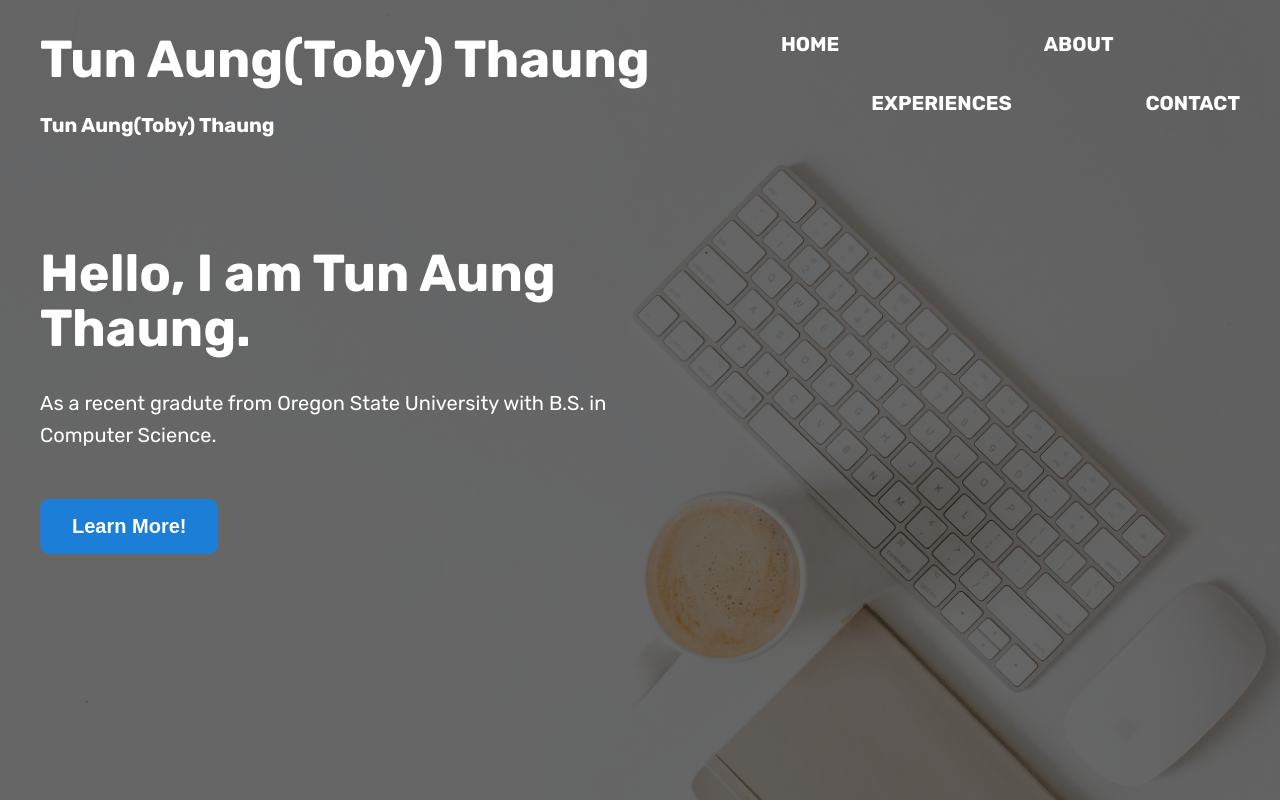
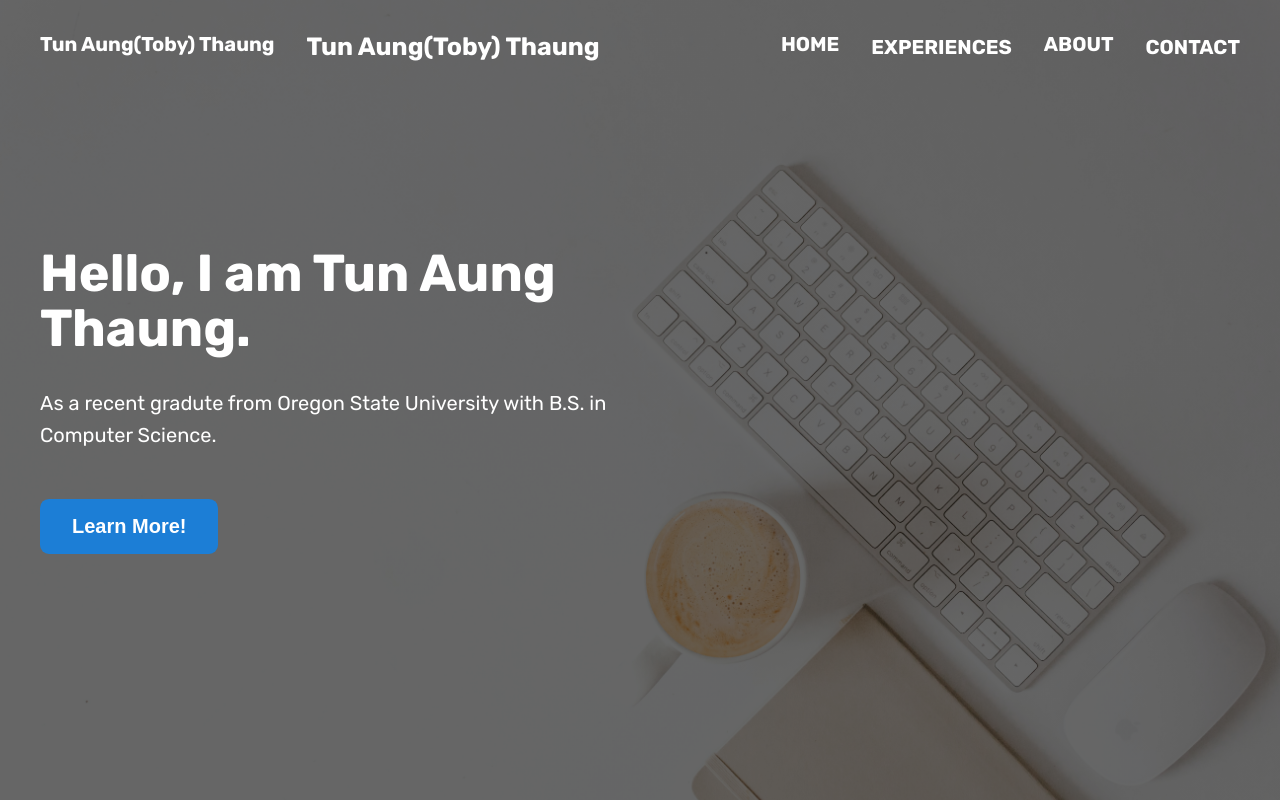
Before and after one commit to toby12352/toby12352.github.io, a website: page index.html in a window 1280 px wide. Shown: the top 802 px of the page. Drawn offline with Linux system fonts and the light colour scheme.

Commit message:
Changes made

```diff
--- a/css/style.css
+++ b/css/style.css
@@ -37,6 +37,10 @@
   /* background-image: linear-gradient(red, blue); */
   /* background-color: green; */
   padding-top: 32px;
+}
+
+#username{
+  font-size: 25px;
 }
 
 .navi-links {
--- a/index.html
+++ b/index.html
@@ -22,13 +22,11 @@
   <body>
     <header>
       <nav class="container">
-        <div>
-          <h1>
-            <a class="navi-link" href="about.html">Tun Aung(Toby) Thaung</a>
-            <button class="navi-link navi-button navi-button-contact">
+        <div class="navi-links">
+            <a class="navi-link" href="index.html">Tun Aung(Toby) Thaung</a>
+            <button id="username" class="navi-link navi-button navi-button-contact">
               Tun Aung(Toby) Thaung
             </button>
-          </h1>
         </div>
         <div class="navi-links">
           <a class="navi-link" href="index.html">HOME</a>
```
